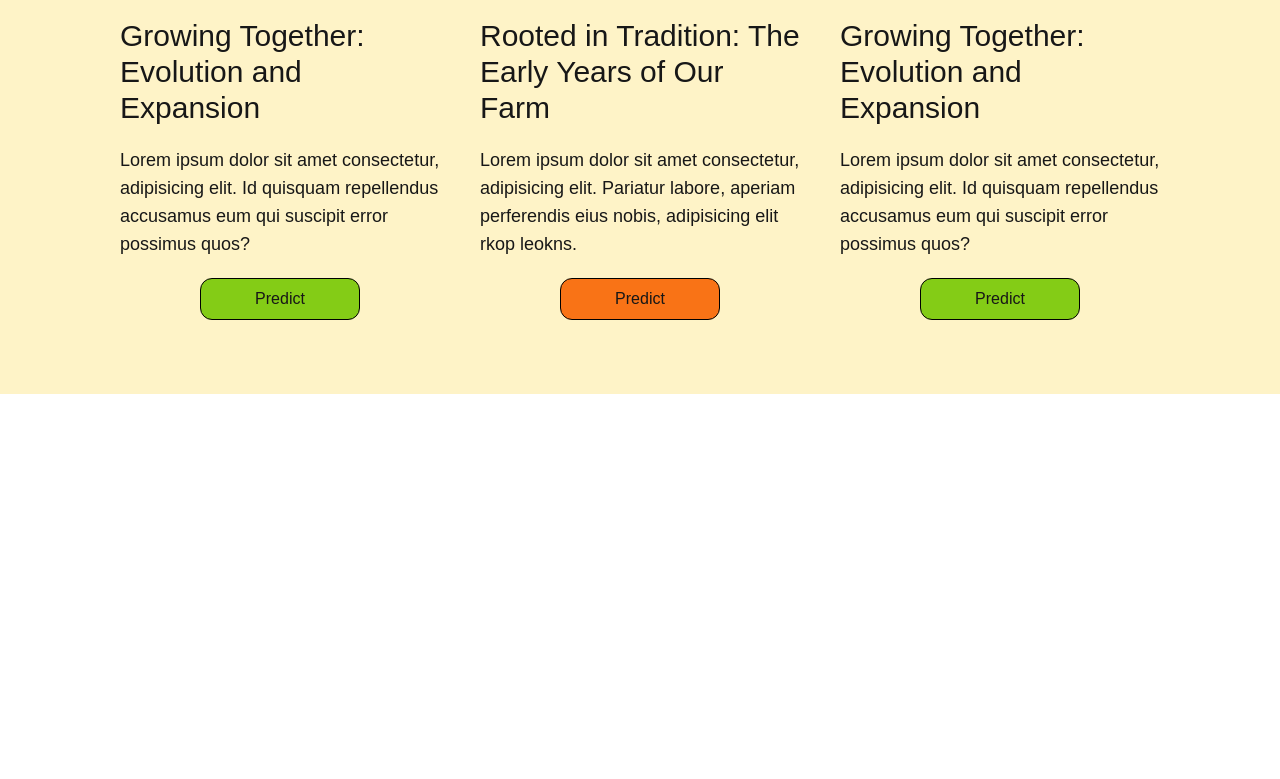
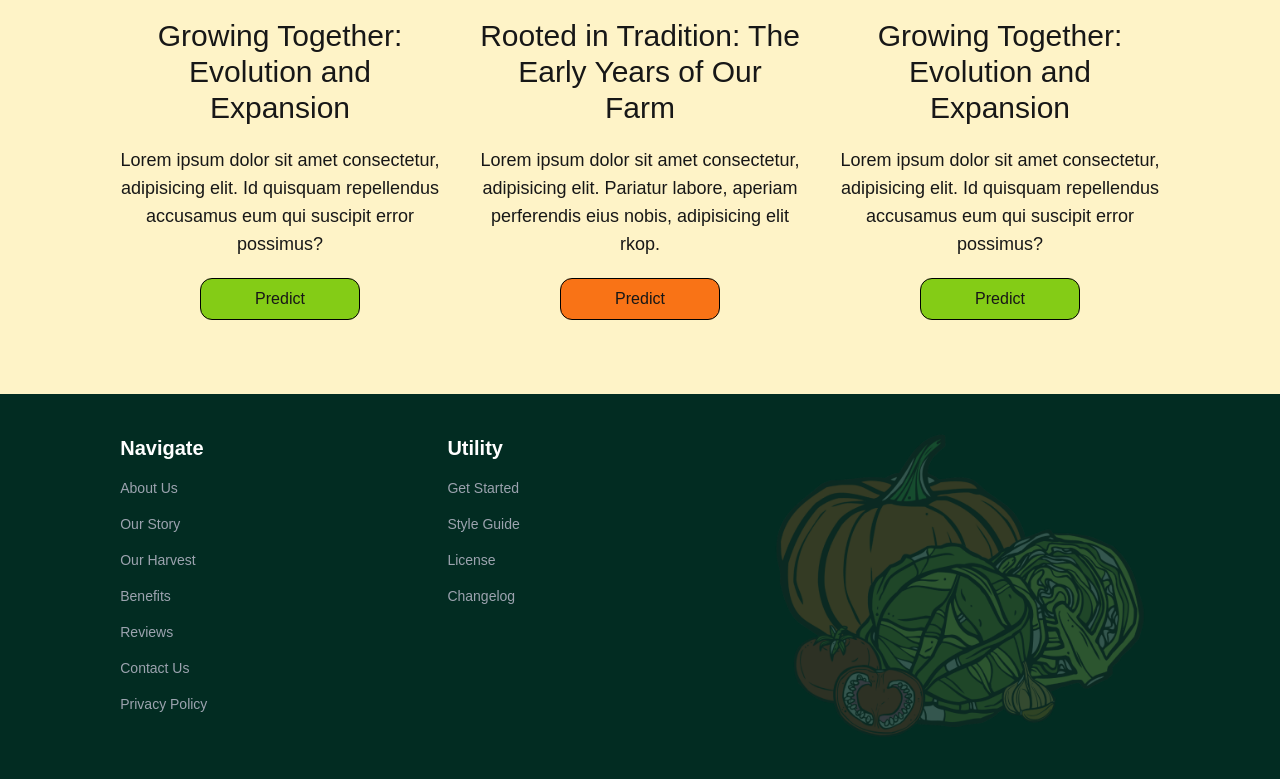
Before and after one commit to MustafaHalvadwala/cropguide, a Next.js app in the folder my-app/: page / in a window 1280 px wide. Shown: the part 2006-2785 px from the top of the page. Before the commit the page ends 2400 px from the top, so only its background shows below. Built offline with nearby package versions, Linux system fonts and the light colour scheme.

Commit message:
Updated navbar & footer

```diff
--- a/my-app/app/globals.css
+++ b/my-app/app/globals.css
@@ -20,10 +20,6 @@ body {
   font-family: Arial, Helvetica, sans-serif;
 }
 
-h1 {
-  font-size: xx-large;
-  font-weight: bold;
-}
 
 .btn{
   border-width: 1px;
--- a/my-app/app/layout.js
+++ b/my-app/app/layout.js
@@ -1,5 +1,7 @@
 import { Geist, Geist_Mono } from "next/font/google";
 import "./globals.css";
+import Navbar from "@/components/navbar";
+import Footer from "@/components/footer";
 
 const geistSans = Geist({
   variable: "--font-geist-sans",
@@ -20,7 +22,9 @@ export default function RootLayout({ children }) {
   return (
     <html lang="en">
       <body className={`${geistSans.variable} ${geistMono.variable} antialiased`}>
+        <Navbar />
         {children}
+        <Footer />
       </body>
     </html>
   );
--- a/my-app/app/page.js
+++ b/my-app/app/page.js
@@ -8,7 +8,7 @@ export default function Home() {
 
         <div className="flex flex-col justify-center gap-5 min-w-[50vw] pl-20">
           <p className="text-lg">TAKE FARMING TO A NEXT LEVEL</p>
-          <h2 className="text-8xl">Crop Guide</h2>
+          <h1 className="text-8xl">Crop Guide</h1>
 
           <p className="text-xl">Lorem ipsum dolor sit amet consectetur, adipisicing elit. Blanditiis omnis libero dignissimos totam voluptates itaque perferendis! Qui blanditiis saepe dolorem. Explicabo necessitatibus vel qui atque fuga ut laudantium eius ea?</p>
 
@@ -47,26 +47,26 @@ export default function Home() {
 
         <h2 className="text-5xl">Showing the Seeds of an Organic Revolution</h2>
 
-        <div className="flex gap-10">
+        <div className="flex gap-10 text-center">
 
           <div className="flex flex-col items-center w-[25vw] gap-5">
             <Image src="/after.jpg" className="border-2 border-black rounded-3xl" width="500" height="500" alt="After" />
             <h3 className="text-3xl">Growing Together: Evolution and Expansion</h3>
-            <p className="text-lg">Lorem ipsum dolor sit amet consectetur, adipisicing elit. Id quisquam repellendus accusamus eum qui suscipit error possimus quos?</p>
+            <p className="text-lg">Lorem ipsum dolor sit amet consectetur, adipisicing elit. Id quisquam repellendus accusamus eum qui suscipit error possimus?</p>
             <button className="btn bg-lime-500 w-40">Predict</button>
           </div>
 
           <div className="flex flex-col items-center w-[25vw] gap-5">
             <Image src="/before.jpg" className="border-2 border-black rounded-3xl" width="500" height="500" alt="Before" />
             <h3 className="text-3xl">Rooted in Tradition: The Early Years of Our Farm</h3>
-            <p className="text-lg">Lorem ipsum dolor sit amet consectetur, adipisicing elit. Pariatur labore, aperiam perferendis eius nobis, adipisicing elit rkop leokns.</p>
+            <p className="text-lg">Lorem ipsum dolor sit amet consectetur, adipisicing elit. Pariatur labore, aperiam perferendis eius nobis, adipisicing elit rkop.</p>
             <button className="btn bg-orange-500 w-40">Predict</button>
           </div>
 
           <div className="flex flex-col items-center w-[25vw] gap-5">
             <Image src="/after.jpg" className="border-2 border-black rounded-3xl" width="500" height="500" alt="After" />
             <h3 className="text-3xl">Growing Together: Evolution and Expansion</h3>
-            <p className="text-lg">Lorem ipsum dolor sit amet consectetur, adipisicing elit. Id quisquam repellendus accusamus eum qui suscipit error possimus quos?</p>
+            <p className="text-lg">Lorem ipsum dolor sit amet consectetur, adipisicing elit. Id quisquam repellendus accusamus eum qui suscipit error possimus?</p>
             <button className="btn bg-lime-500 w-40">Predict</button>
           </div>
 
--- a/my-app/components/footer.js
+++ b/my-app/components/footer.js
@@ -1,20 +1,22 @@
 import React from 'react'
+import Link from 'next/link'
+import Image from 'next/image'
 
 function Footer() {
   return (
-   <footer className="bg-green-900 text-white py-10">
-   <div className="max-w-7xl mx-auto px-6 grid grid-cols-1 md:grid-cols-3 gap-8">
-     {/* Logo & Address */}
+    <footer className=''>
+      <div className='bg-emerald-950 text-white py-10 min-h-[25vh]'>
 
+        <div className='flex justify-center gap-60'>
 
           {/* Navigation Links */}
           <div>
-       <h3 className="text-lg font-semibold">Navigate</h3>
-       <ul className="mt-2 space-y-1">
-         {["About Us", "Our Story", "Our Harvest", "Benefits", "Reviews", "Contact Us", "Privacy Policy"].map(
+            <h3 className='text-xl font-semibold'>Navigate</h3>
+            <ul className='flex flex-col gap-4 my-4 text-sm'>
+              {['About Us', 'Our Story', 'Our Harvest', 'Benefits', 'Reviews', 'Contact Us', 'Privacy Policy'].map(
                 (item) => (
                   <li key={item}>
-               <a href="#" className="hover:text-gray-300">{item}</a>
+                    <Link href='#' className='hover:text-white text-gray-400'>{item}</Link>
                   </li>
                 )
               )}
@@ -23,31 +25,23 @@ function Footer() {
 
           {/* Utility Links */}
           <div>
-       <h3 className="text-lg font-semibold">Utility</h3>
-       <ul className="mt-2 space-y-1">
-         {["Get Started", "Style Guide", "License", "Changelog"].map((item) => (
+            <h3 className='text-xl font-semibold'>Utility</h3>
+            <ul className='flex flex-col gap-4 my-4 text-sm'>
+              {['Get Started', 'Style Guide', 'License', 'Changelog'].map((item) => (
                 <li key={item}>
-             <a href="#" className="hover:text-gray-300">{item}</a>
+                  <a href='#' className='hover:text-white text-gray-400'>{item}</a>
                 </li>
               ))}
             </ul>
           </div>
+
+          <Image src='/Group1.png' width='400' height='400' alt='Crop' />
+
         </div>
 
-   {/* Bottom Section */}
-   <div className="max-w-7xl mx-auto px-6 mt-10 flex flex-col md:flex-row justify-between items-center border-t border-gray-700 pt-4">
+        <p className='max-w-fit mx-auto mt-10 text-sm'>Copyright 	&#169; Crop Guide. All rights reserved.</p>
 
-
-     {/* Social Media Icons */}
-     <div className="flex space-x-4">
-       {["facebook", "twitter", "instagram"].map((platform) => (
-         <a key={platform} href="#" className="text-white hover:text-gray-400">
-           <i className={`fab fa-${platform} text-xl`} />
-         </a>
-       ))}
       </div>
-   </div>
-
     </footer>
   )
 }
--- a/my-app/components/navbar.js
+++ b/my-app/components/navbar.js
@@ -1,59 +1,58 @@
 
-"use client";
-import React, { useState } from 'react';
-import Link from "next/link";
+import React from 'react'
+import Link from 'next/link'
 
 
 
 
 function Navbar() {
-  const [isOpen, setIsOpen] = useState(false);
+  return (
+    <nav className=''>
 
-  return (
-    <nav className="bg-green-950 text-white p-4">
-      <div className="container mx-auto flex justify-between items-center">
-        <button
-          className="md:hidden text-white"
-          onClick={() => setIsOpen(!isOpen)}
-        >
-          &#9776;
-        </button>
-        <ul
-          className={`md:flex space-x-6 text-lg ${isOpen ? 'block' : 'hidden'} md:block`}
-        >
+      <div className='bg-emerald-950 text-white fixed top-4 right-16 z-10 flex justify-between items-center h-[10vh] w-[90vw] px-10 rounded-full'>
+
+        <h2 className='text-lg font-semibold'>Crop Guide</h2>
+
+        <ul className='text-lg flex gap-10'>
           <li>
-            <Link href="/about">
+            <Link href='/about'>
               About Us
             </Link>
           </li>
+
           <li>
-            <Link href="/story">
+            <Link href='/story'>
               Our Story
             </Link>
           </li>
+
           <li>
-            <Link href="/harvest">
+            <Link href='/harvest'>
               Our Harvest
             </Link>
           </li>
+
           <li>
-            <Link href="/benefits">
+            <Link href='/benefits'>
               Benefits
             </Link>
           </li>
+
           <li>
-            <Link href="/reviews">
+            <Link href='/reviews'>
               Reviews
             </Link>
           </li>
+
           <li>
-            <Link href="/contact">
+            <Link href='/contact'>
               Contact Us
             </Link>
           </li>
         </ul>
 
       </div>
+
     </nav>
   );
 }
```
Also changed, not shown: my-app/public/Group1.png (added). Lines whose indentation alone changed are shown as unchanged.
